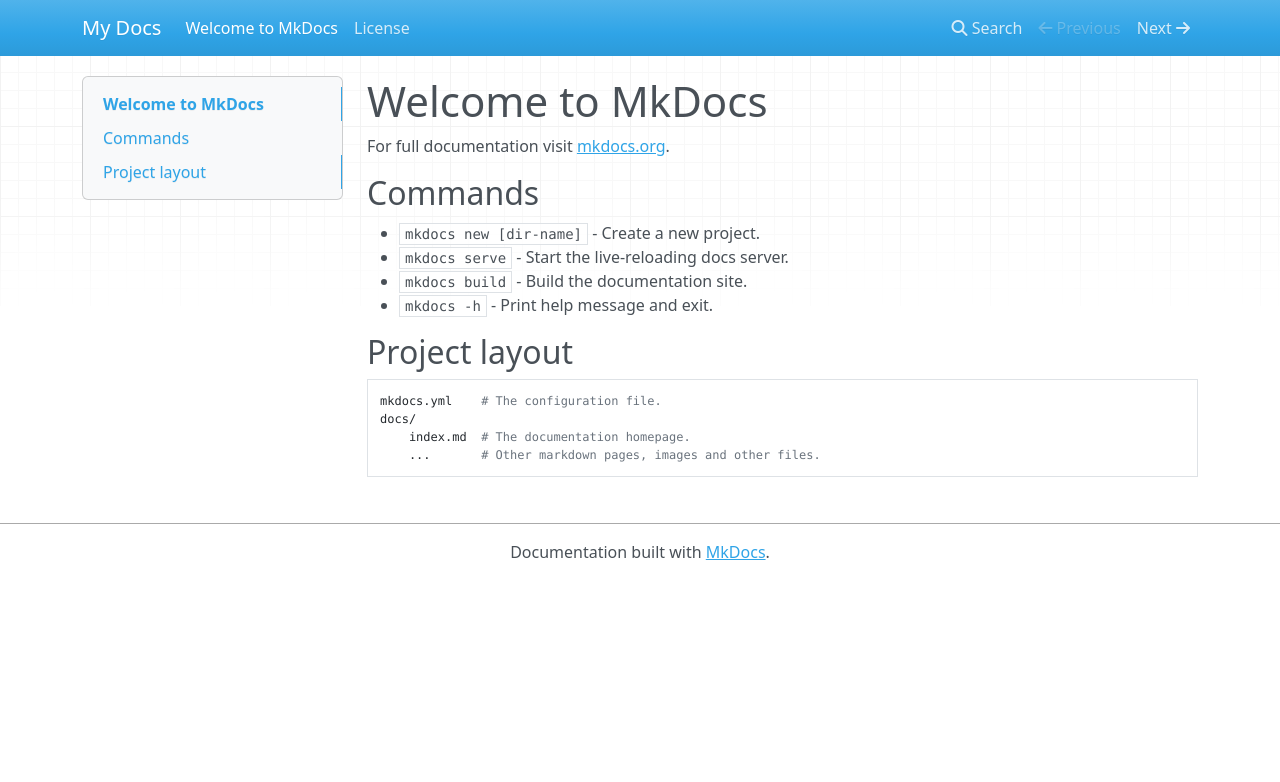
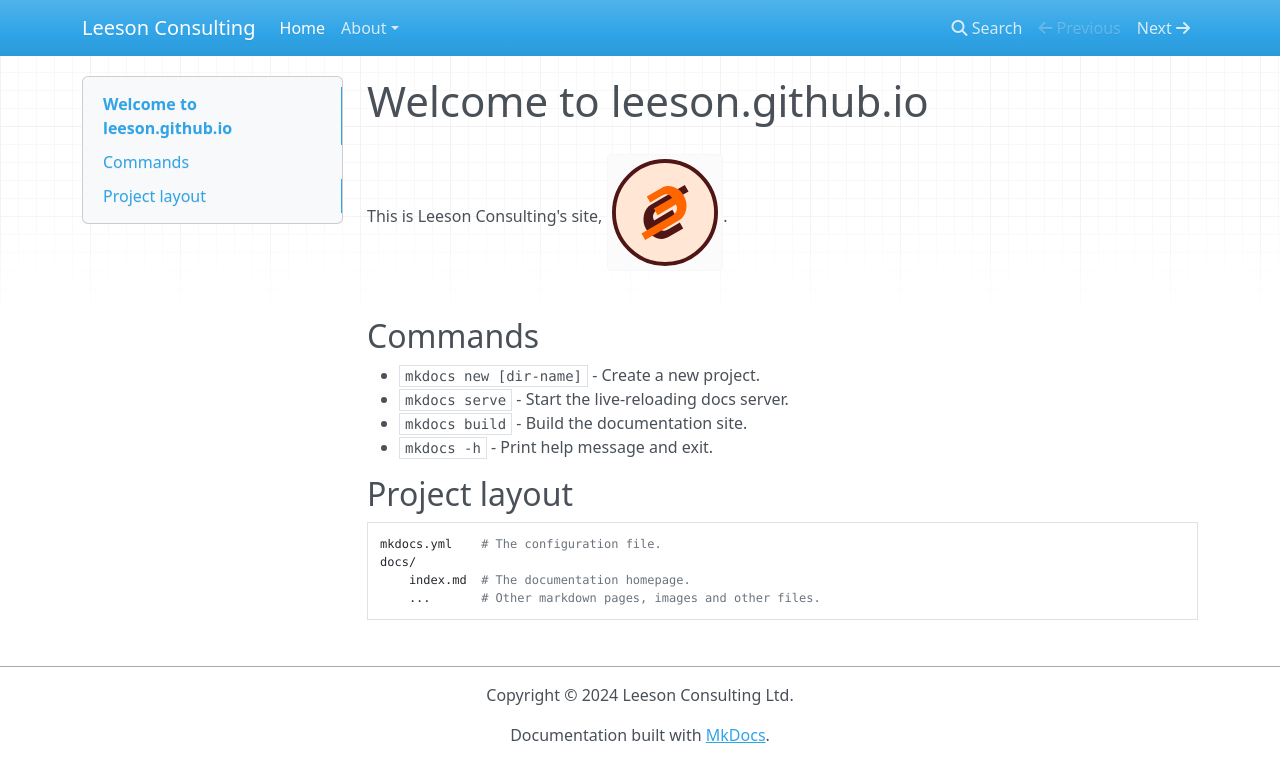
Before and after one commit to leeson-consulting/leeson.www, an MkDocs documentation site: the page built from docs/index.md, in a window 1280 px wide. Shown: the top 782 px of the page. Built offline with MkDocs 1.6.1, drawn with Linux system fonts in a browser that asks for light colours; nearby versions of some CDN libraries.

Commit message:
Rudimentary leeson.github.io site

```diff
--- a/docs/index.md
+++ b/docs/index.md
@@ -1,6 +1,6 @@
-# Welcome to MkDocs
+# Welcome to leeson.github.io
 
-For full documentation visit [mkdocs.org](https://www.mkdocs.org).
+This is Leeson Consulting's site, ![leeson_logo.svg](/assets/leeson_logo.svg).
 
 ## Commands
 
--- a/mkdocs.yml
+++ b/mkdocs.yml
@@ -1 +1,7 @@
-site_name: My Docs
+site_name: Leeson Consulting
+copyright: Copyright &copy; 2024 Leeson Consulting Ltd.
+
+nav:
+  - Home: 'index.md'
+  - About:
+    - License: 'license.md'
```
